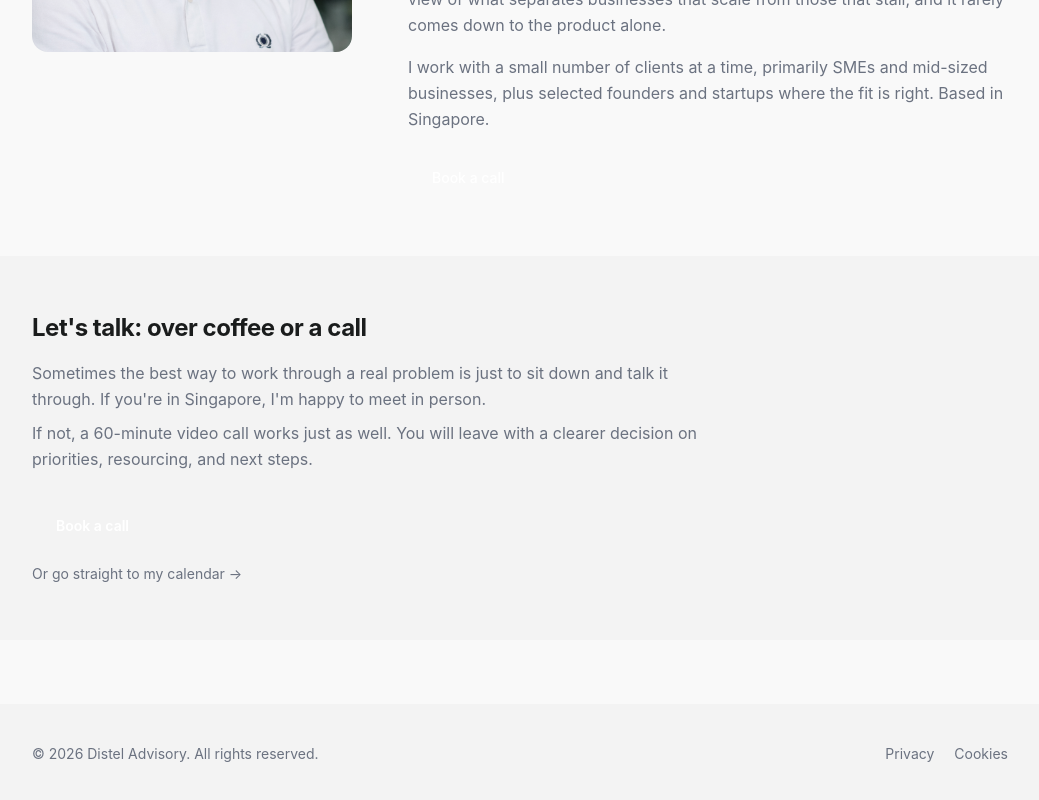
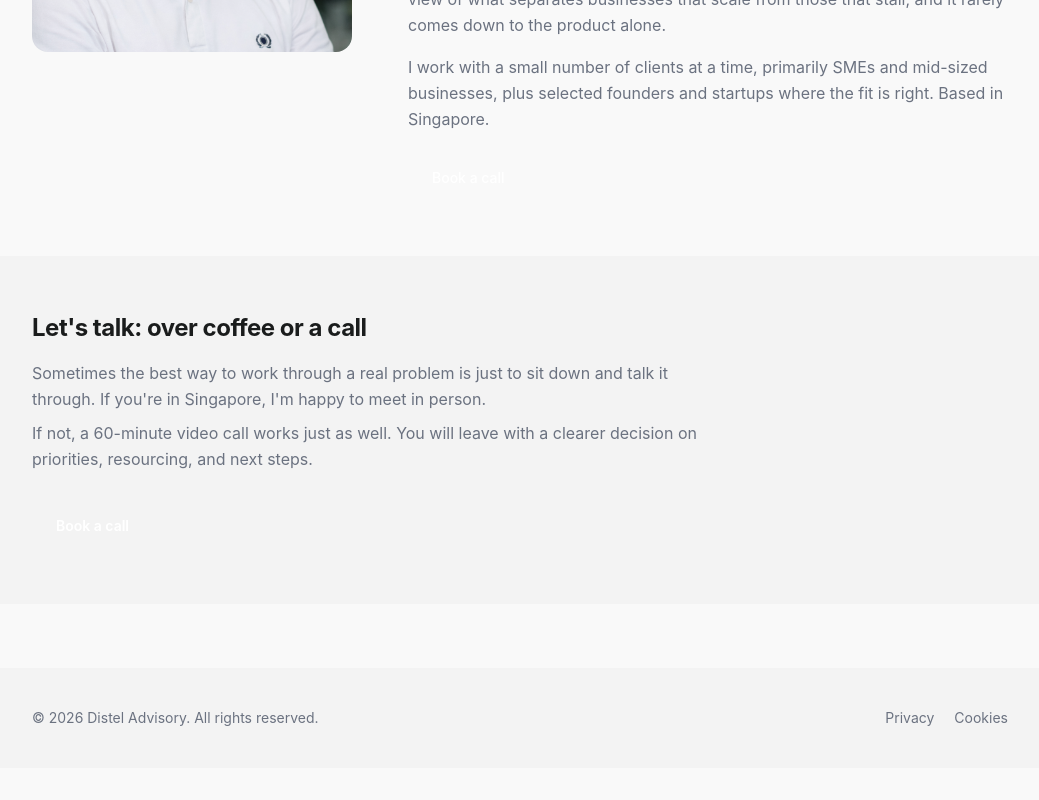
Before and after one commit to michaeldistel/disteladvisory-website, a SvelteKit app: page / in a window 1280 px wide. Shown: the part 1536-2336 px from the top of the page, without its empty margins (120-1159 px from the left). After the commit the page ends 2304 px from the top, so only its background shows below. Built offline with nearby package versions, Linux system fonts and the light colour scheme.

Commit message:
require form before calendar access, remove direct calendar link

```diff
--- a/src/routes/+page.svelte
+++ b/src/routes/+page.svelte
@@ -171,14 +171,6 @@
 			>
 				Book a call
 			</a>
-			<a
-				href="https://calendar.google.com/appointments/schedules/AcZssZ07NTRWYmu_u0S81u-W6iMT1oyyARSR5uLkaBXeRr-gekqR39qI2WGl4PHH08TFd0C9PMeDzrIJ"
-				target="_blank"
-				rel="noopener noreferrer"
-				class="mt-4 block text-sm text-(--color-ink-muted) hover:text-(--color-ink) transition-colors"
-			>
-				Or go straight to my calendar →
-			</a>
 		</div>
 	</div>
 </section>
```
